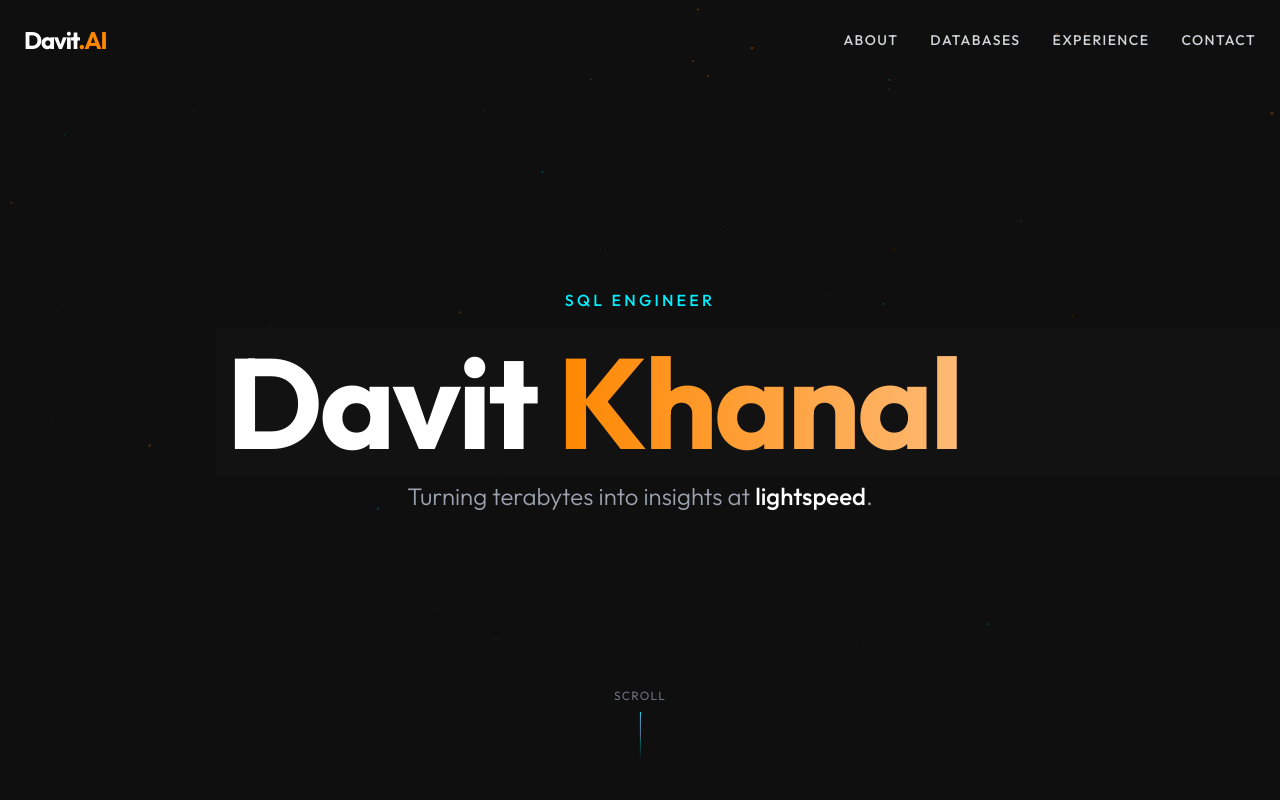
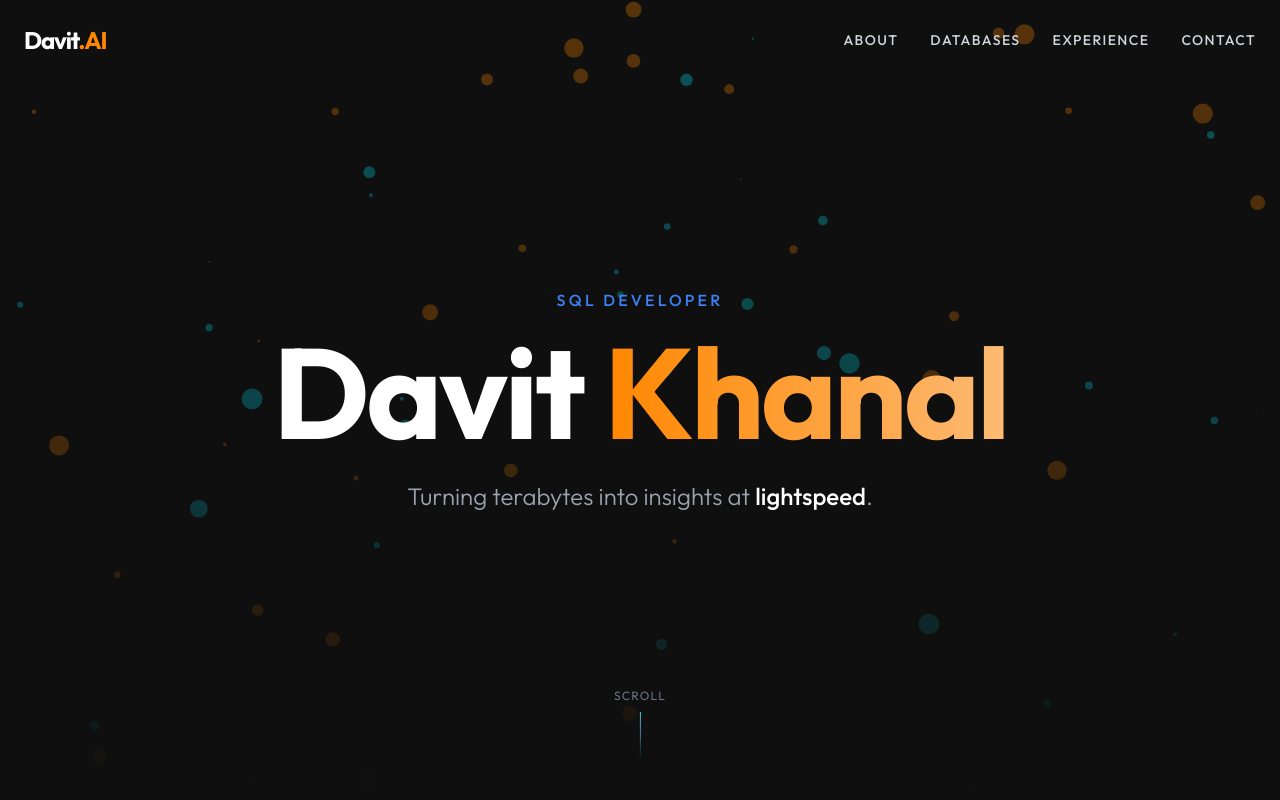
Before and after one commit to davitkhanal-ai/Portfolio2026, a React (Vite) app: page / in a window 1280 px wide. Shown: the top 800 px of the page. Built offline with nearby package versions, Linux system fonts and the light colour scheme.

Commit message:
updated new logo

```diff
--- a/index.html
+++ b/index.html
@@ -1,13 +1,16 @@
-<!doctype html>
+<!DOCTYPE html>
 <html lang="en">
   <head>
     <meta charset="UTF-8" />
-    <link rel="icon" type="image/svg+xml" href="/vite.svg" />
+    <link rel="icon" type="image/svg+xml" href="/favicon.svg" />
     <meta name="viewport" content="width=device-width, initial-scale=1.0" />
     <title>Davit Khanal</title>
-    <link rel="preconnect" href="https://fonts.googleapis.com">
-    <link rel="preconnect" href="https://fonts.gstatic.com" crossorigin>
-    <link href="https://fonts.googleapis.com/css2?family=Outfit:wght@300;400;500;600;700;800&display=swap" rel="stylesheet">
+    <link rel="preconnect" href="https://fonts.googleapis.com" />
+    <link rel="preconnect" href="https://fonts.gstatic.com" crossorigin />
+    <link
+      href="https://fonts.googleapis.com/css2?family=Outfit:wght@300;400;500;600;700;800&display=swap"
+      rel="stylesheet"
+    />
   </head>
   <body>
     <div id="root"></div>
--- a/src/components/Hero.jsx
+++ b/src/components/Hero.jsx
@@ -1,6 +1,5 @@
-import React, { useEffect, useRef, useState } from 'react';
 import { motion, useScroll, useTransform } from 'framer-motion';
-import { ChevronDown } from 'lucide-react';
+import { useEffect, useRef, useState } from 'react';
 
 const Hero = () => {
   const [isHovered, setIsHovered] = useState(false);
@@ -27,8 +26,8 @@ const Hero = () => {
       constructor() {
         this.x = Math.random() * canvas.width;
         this.y = Math.random() * canvas.height;
-                this.size = Math.random() * 1.5;
-                this.speedX = Math.random() * 0.5 - 0.25;
+        this.size = Math.random() * 10.5;
+        this.speedX = Math.random() * 1 - 0.8;
         this.speedY = Math.random() * 0.5 - 0.25;
         this.color = Math.random() > 0.5 ? '#FF8700' : '#00F0FF';
       }
@@ -54,7 +53,9 @@ const Hero = () => {
 
     const init = () => {
       particles = [];
-            const numberOfParticles = Math.floor((canvas.width * canvas.height) / 15000);
+      const numberOfParticles = Math.floor(
+        (canvas.width * canvas.height) / 15000
+      );
       for (let i = 0; i < numberOfParticles; i++) {
         particles.push(new Particle());
       }
@@ -63,7 +64,7 @@ const Hero = () => {
     const animate = () => {
       ctx.clearRect(0, 0, canvas.width, canvas.height);
 
-            particles.forEach(particle => {
+      particles.forEach((particle) => {
         particle.update();
         particle.draw();
       });
@@ -81,40 +82,42 @@ const Hero = () => {
   }, []);
 
   return (
-        <section id="hero" className="relative h-screen w-full overflow-hidden flex items-center justify-center bg-background">
-            <canvas ref={canvasRef} className="absolute inset-0 z-0" />
+    <section
+      id='hero'
+      className='relative h-screen w-full overflow-hidden flex items-center justify-center bg-background'
+    >
+      <canvas ref={canvasRef} className='absolute inset-0 z-0' />
 
       {/* Overlay Gradient */}
-            <div className="absolute inset-0 bg-gradient-to-b from-transparent via-background/20 to-background z-10 pointer-events-none" />
+      <div className='absolute inset-0 bg-gradient-to-b from-transparent via-background/20 to-background z-10 pointer-events-none' />
 
       <motion.div
         style={{ y: y1, opacity }}
-                className="relative z-20 text-center px-4"
+        className='relative z-20 text-center px-4'
       >
         <motion.h2
           initial={{ opacity: 0, y: 20 }}
           animate={{ opacity: 1, y: 0 }}
           transition={{ duration: 0.8, delay: 0.2 }}
-                    className="text-cyan font-medium tracking-[0.2em] mb-4 uppercase text-sm md:text-base"
+          className='text-blue-500 font-medium tracking-[0.2em] mb-4 uppercase text-sm md:text-base'
         >
-                    SQL Engineer
+          SQL Developer
         </motion.h2>
 
         <motion.h1
           initial={{ opacity: 0, scale: 0.9 }}
           animate={{ opacity: 1, scale: 1 }}
           transition={{ duration: 0.8, delay: 0.8 }}
-                    className="text-5xl md:text-7xl lg:text-9xl font-bold text-white mb-6 tracking-tight cursor-pointer relative inline-block"
+          className='text-5xl md:text-7xl lg:text-9xl font-bold text-white mb-6 tracking-tight cursor-pointer relative inline-block'
           onMouseEnter={() => setIsHovered(true)}
           onMouseLeave={() => setIsHovered(false)}
         >
           {/* Background layer - DAVIT KHANAL (always visible underneath) */}
-                    <span className="relative inline-block whitespace-nowrap">
+          {/* <span className="relative inline-block whitespace-nowrap">
                         <span className="text-transparent bg-clip-text bg-gradient-to-r from-cyan to-blue-400">SQL Developer</span>
-                    </span>
-
+                    </span> */}
           {/* Foreground layer - SQL Developer (slides away on hover like ice) */}
-                    <motion.span
+          {/* <motion.span
                         className="absolute top-0 left-0 inline-block whitespace-nowrap"
                         style={{
                             backgroundColor: '#131212ff',
@@ -132,17 +135,22 @@ const Hero = () => {
                             ease: [0.16, 1, 0.3, 1]
                         }}
                     >
-                        Davit <span className="text-transparent bg-clip-text bg-gradient-to-r from-papaya to-orange-300">Khanal</span>
-                    </motion.span>
+
+                    </motion.span> */}
+          Davit{' '}
+          <span className='text-transparent bg-clip-text bg-gradient-to-r from-papaya to-orange-300'>
+            Khanal
+          </span>
         </motion.h1>
 
         <motion.p
           initial={{ opacity: 0 }}
           animate={{ opacity: 1 }}
           transition={{ duration: 0.8, delay: 0.6 }}
-                    className="text-gray-400 text-lg md:text-2xl max-w-2xl mx-auto font-light"
+          className='text-gray-400 text-lg md:text-2xl max-w-2xl mx-auto font-light'
         >
-                    Turning terabytes into insights at <span className="text-white font-medium">lightspeed</span>.
+          Turning terabytes into insights at{' '}
+          <span className='text-white font-medium'>lightspeed</span>.
         </motion.p>
       </motion.div>
 
@@ -150,14 +158,16 @@ const Hero = () => {
         initial={{ opacity: 0 }}
         animate={{ opacity: 1 }}
         transition={{ duration: 1, delay: 1.5 }}
-                className="absolute bottom-10 left-1/2 transform -translate-x-1/2 z-20 flex flex-col items-center gap-2"
+        className='absolute bottom-10 left-1/2 transform -translate-x-1/2 z-20 flex flex-col items-center gap-2'
       >
-                <span className="text-xs text-gray-500 uppercase tracking-widest">Scroll</span>
-                <div className="w-[1px] h-12 bg-gradient-to-b from-cyan to-transparent relative overflow-hidden">
+        <span className='text-xs text-gray-500 uppercase tracking-widest'>
+          Scroll
+        </span>
+        <div className='w-[1px] h-12 bg-gradient-to-b from-cyan to-transparent relative overflow-hidden'>
           <motion.div
             animate={{ y: [0, 50] }}
-                        transition={{ repeat: Infinity, duration: 1.5, ease: "linear" }}
-                        className="absolute top-0 left-0 w-full h-1/2 bg-pink-500 blur-[1px]"
+            transition={{ repeat: Infinity, duration: 1.5, ease: 'linear' }}
+            className='absolute top-0 left-0 w-full h-1/2 bg-pink-500 blur-[1px]'
           />
         </div>
       </motion.div>
```
Also changed, not shown: public/favicon.svg (added). Lines whose indentation alone changed are shown as unchanged.
